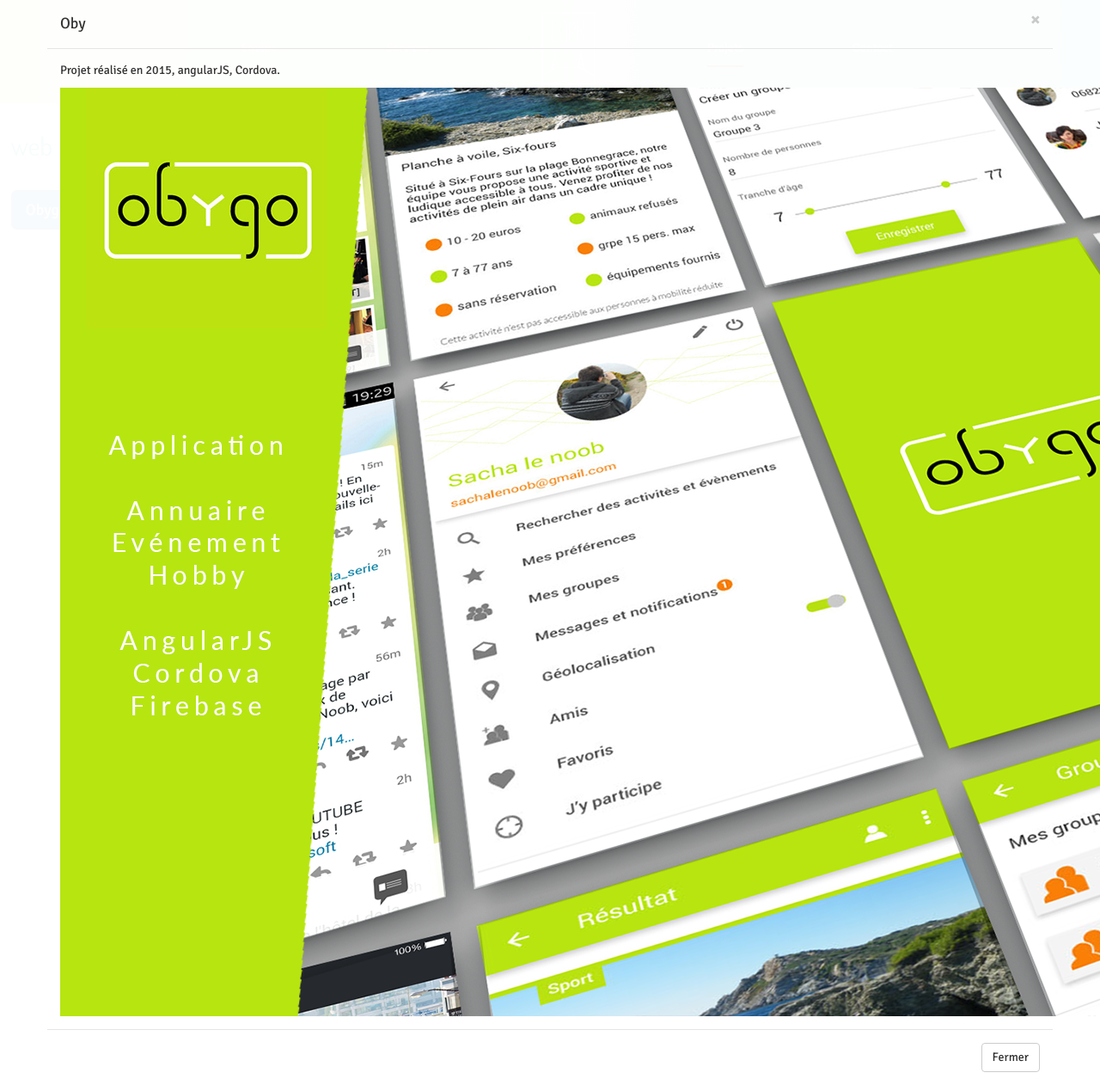
After one commit to rioll/Lork, a PHP site: page /projet.php in a window 1280 px wide, after a click on "Obygo". The commit adds this page. Shown: the whole page at 86% size. Run offline with PHP 8.4, Linux system fonts and the light colour scheme; some libraries are stand-ins or nearby versions.

Commit message:
index logo gros, projet debut modal

```diff
--- a/css/main.css
+++ b/css/main.css
@@ -32,14 +32,35 @@ ul{
 footer{
 	height: auto;
 	padding: 1.5%;
+
+}
+
+													/*couleur*/
+.bg-white{
 	background-color: white;
 
 }
-														/*couleur*/
+
+.bg-gray{
+	background-color: #e6e6e6;
+
+}
+
+
+.bg-white{
+	background-color: white;
+}
+
+
+.bg-gray{
+	background-color: #e6e6e6;
+}
+
 .white{
 	color: white;
 
 }
+
 .vert{
 	color:#9fee00;
 
@@ -165,12 +186,12 @@ footer{
 ***********************************************MENU**************************************************
 ****************************************************************************************************/
 #navigation{
-	padding-top: 1%;
+	padding-top: 1%;;
 
 }
 
 #navigation ul{
-	text-align: center;
+	text-align: center;;
 
 }
 
@@ -234,6 +255,10 @@ footer{
 	max-width: 70px;
 }
 
+.logo-big{
+	max-width: 100px;
+}
+
 /****************************************************************************************************
 ***********************************************ACCUEIL***********************************************
 ****************************************************************************************************/
@@ -285,6 +310,11 @@ footer{
 #information-services{
     margin-bottom: 2%;
 
+}
+
+
+#information-services{
+	margin-bottom: 2%;
 }
 
 /****************************************************************************************************
@@ -363,3 +393,63 @@ textarea.form-control{
 #contact-geo{
 	background: #e6e6e6;
 }
+
+
+/* .modal-transparent */
+
+.modal-transparent {
+  background: transparent;
+}
+.modal-transparent .modal-content {
+  background: transparent;
+}
+.modal-backdrop.modal-backdrop-transparent {
+  background: #ffffff;
+}
+.modal-backdrop.modal-backdrop-transparent.in {
+  opacity: .9;
+  filter: alpha(opacity=90);
+}
+
+/* .modal-fullscreen */
+
+.modal-fullscreen {
+  background: transparent;
+}
+.modal-fullscreen .modal-content {
+  background: transparent;
+  border: 0;
+  -webkit-box-shadow: none;
+  box-shadow: none;
+}
+.modal-backdrop.modal-backdrop-fullscreen {
+  background: #ffffff;
+}
+.modal-backdrop.modal-backdrop-fullscreen.in {
+  opacity: .97;
+  filter: alpha(opacity=97);
+}
+
+/* .modal-fullscreen size: we use Bootstrap media query breakpoints */
+
+.modal-fullscreen .modal-dialog {
+  margin: 0;
+  margin-right: auto;
+  margin-left: auto;
+  width: 100%;
+}
+@media (min-width: 768px) {
+  .modal-fullscreen .modal-dialog {
+    width: 750px;
+  }
+}
+@media (min-width: 992px) {
+  .modal-fullscreen .modal-dialog {
+    width: 970px;
+  }
+}
+@media (min-width: 1200px) {
+  .modal-fullscreen .modal-dialog {
+     width: 1170px;
+  }
+}
--- a/equipe.php
+++ b/equipe.php
@@ -88,7 +88,7 @@
       </div>
     </section>
 
-    <footer>
+    <footer  class="bg-gray">
        <?php require 'footer.php';?>
     </footer>
 
--- a/index.php
+++ b/index.php
@@ -102,7 +102,7 @@
 
     </section>
 
-    <footer>
+    <footer class="bg-white">
        <?php require 'footer.php';?>
     </footer>
 
--- a/menu.php
+++ b/menu.php
@@ -7,7 +7,7 @@
 			<a <?php echo ($page == 'services') ? "class='active'" : ""; ?> href="services">Services</a>
 		</li>
 		<li>
-			<a href="index.php"><img src="images/logo.png" alt="lork" class="logo"></a>
+			<a href="index.php"><img src="images/logo.png" alt="lork"  <?php echo ($page == 'index') ? "class='logo-big'" :  "class='logo'"; ?>></a>
 		</li>
 		<li>
 			<a <?php echo ($page == 'projet') ? "class='active'" : ""; ?> href="projet.php">Projets</a>
--- /dev/null
+++ b/projet.php
@@ -0,0 +1,90 @@
+<!DOCTYPE html>
+<html lang="fr">
+  <head>
+    <meta charset="utf-8">
+    <meta http-equiv="X-UA-Compatible" content="IE=edge">
+    <meta name="viewport" content="width=device-width, initial-scale=1">
+    <meta content="Lork, collectif freelance, web developpeur et web design" name="description">
+    <meta content="Fargeaudou Sacha" name="author">
+    <title>Accueil</title>
+    <link href='https://fonts.googleapis.com/css?family=Dosis|Signika' rel='stylesheet' type='text/css'>
+    <link href="bower_components/bootstrap/dist/css/bootstrap.css" rel="stylesheet">
+    <link href="css/main.css" rel="stylesheet">
+
+    <link href="images/ico.png" rel="shortcut icon">
+
+    <!-- HTML5 shim and Respond.js for IE8 support of HTML5 elements and media queries -->
+    <!-- WARNING: Respond.js doesn't work if you view the page via file:// -->
+    <!--[if lt IE 9]>
+      <script src="https://oss.maxcdn.com/html5shiv/3.7.2/html5shiv.min.js"></script>
+      <script src="https://oss.maxcdn.com/respond/1.4.2/respond.min.js"></script>
+    <![endif]-->
+  </head>
+  <body>
+
+    <header class="header-sticky">
+       <?php $page = 'projet'; require 'menu.php';?>
+    </header>
+
+    <section>
+      <div class="row pad1">
+        <h2>web</h2>
+      </div>
+      <div class="row pad1">
+        <!-- Button modal fullscreen -->
+        <button type="button" class="btn btn-primary btn-lg" data-toggle="modal" data-target="#modal-fullscreen">
+          Obygo
+        </button>
+
+        <!-- Modal fullscreen -->
+        <div class="modal modal-fullscreen fade" id="modal-fullscreen" tabindex="-1" role="dialog" aria-labelledby="myModalLabel" aria-hidden="true">
+          <div class="modal-dialog">
+            <div class="modal-content">
+              <div class="modal-header">
+                <button type="button" class="close" data-dismiss="modal"><span aria-hidden="true">&times;</span><span class="sr-only">Fermer</span></button>
+                <h4 class="modal-title" id="myModalLabel">Oby</h4>
+              </div>
+              <div class="modal-body">
+                <p>Projet réalisé en 2015, angularJS, Cordova.</p>
+                <img src="images/oby.png">
+              </div>
+              <div class="modal-footer">
+                <button type="button" class="btn btn-default" data-dismiss="modal">Fermer</button>
+              </div>
+            </div>
+          </div>
+        </div>
+      </div>
+    </section>
+    <footer class="bg-white">
+       <?php require 'footer.php';?>
+    </footer>
+
+
+    <!-- jQuery (necessary for Bootstrap's JavaScript plugins) -->
+    <script src="https://ajax.googleapis.com/ajax/libs/jquery/1.11.3/jquery.min.js"></script>
+    <!-- Include all compiled plugins (below), or include individual files as needed -->
+    <script src="bower_components/bootstrap/dist/js/bootstrap.min.js"></script>
+    <script type="text/javascript">
+          $(".modal-transparent").on('show.bs.modal', function () {
+            setTimeout( function() {
+              $(".modal-backdrop").addClass("modal-backdrop-transparent");
+            }, 0);
+          });
+          $(".modal-transparent").on('hidden.bs.modal', function () {
+            $(".modal-backdrop").addClass("modal-backdrop-transparent");
+          });
+
+          $(".modal-fullscreen").on('show.bs.modal', function () {
+            setTimeout( function() {
+              $(".modal-backdrop").addClass("modal-backdrop-fullscreen");
+            }, 0);
+          });
+          $(".modal-fullscreen").on('hidden.bs.modal', function () {
+            $(".modal-backdrop").addClass("modal-backdrop-fullscreen");
+          });
+    </script>
+
+
+  </body>
+</html>
--- a/services.php
+++ b/services.php
@@ -111,7 +111,7 @@
       </div>
     </section>
 
-    <footer>
+    <footer class="bg-gray">
        <?php require 'footer.php';?>
     </footer>
 
```
Also changed, not shown: images/oby.png (added).
